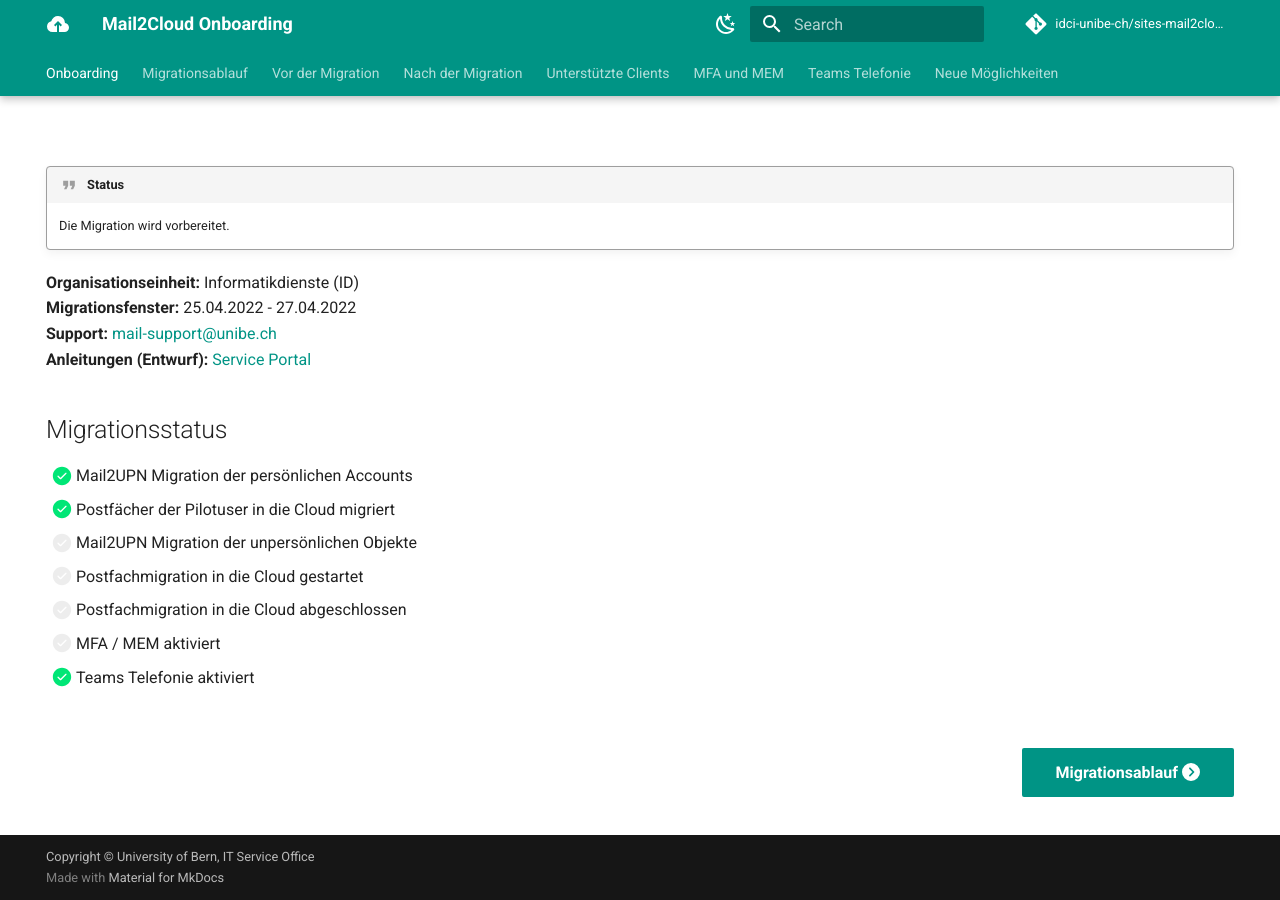
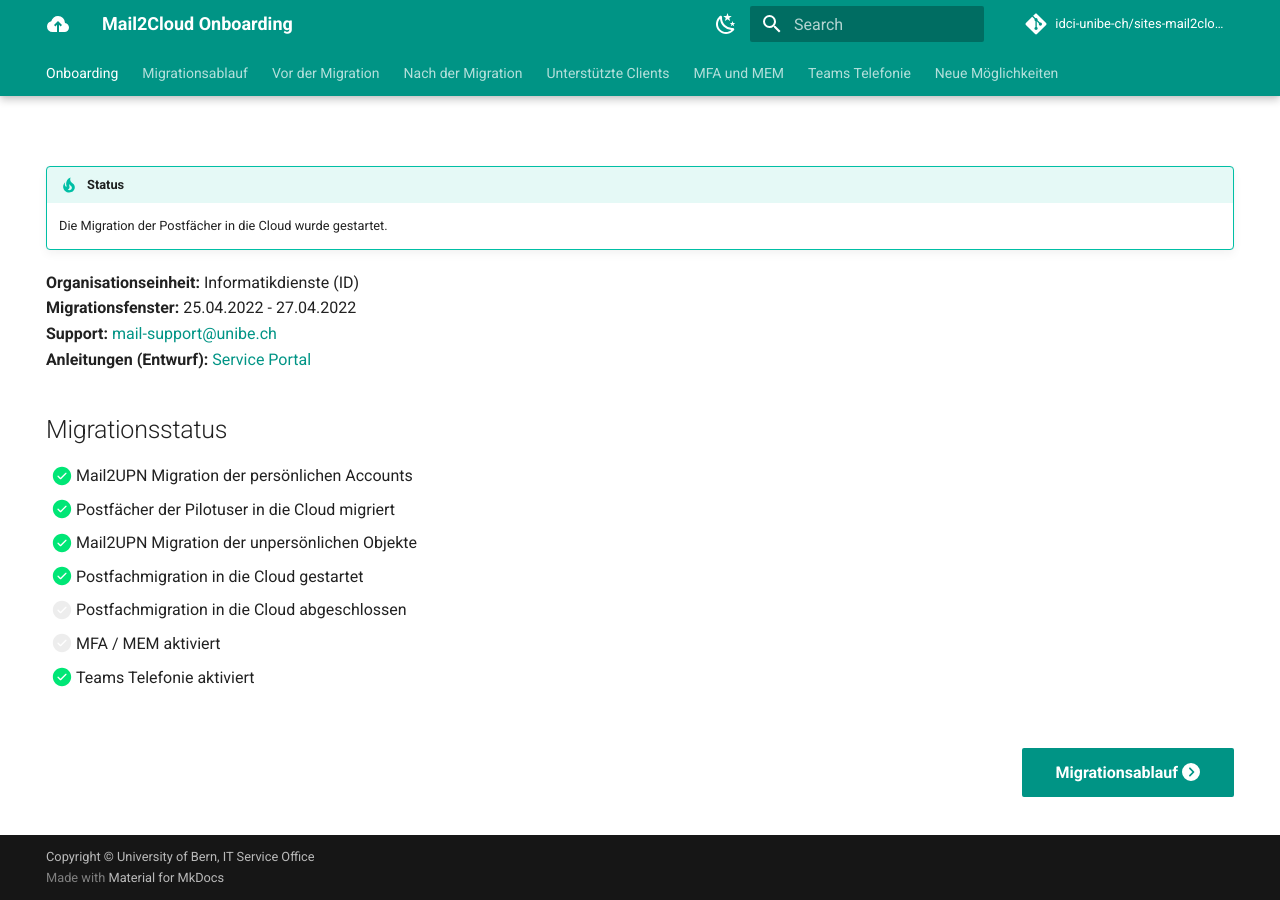
Before and after one commit to idci-unibe-ch/sites-mail2cloud, an MkDocs documentation site: the page built from docs/index.md, in a window 1280 px wide. Built offline with MkDocs 1.6.1 and Material for MkDocs 9.7.7, drawn with Linux system fonts in a browser that asks for light colours; comment, search, counter and statistics services are not loaded.

Commit message:
(story): Updated migration status

```diff
--- a/docs/index.md
+++ b/docs/index.md
@@ -4,11 +4,11 @@ hide:
   - toc
 ---
 
-!!! quote "Status"
-    Die Migration wird vorbereitet.
+<!-- !!! quote "Status"
+    Die Migration wird vorbereitet. -->
 
-<!-- !!! tip "Status"
-    Die Migration der Postfächer in die Cloud wurde gestartet. -->
+!!! tip "Status"
+    Die Migration der Postfächer in die Cloud wurde gestartet.
 
 <!-- !!! success "Status"
     Die Migration der Postfächer in die Cloud wurde erfolgreich abgeschlossen. -->
@@ -25,8 +25,8 @@ hide:
 
 - [x] Mail2UPN Migration der persönlichen Accounts
 - [x] Postfächer der Pilotuser in die Cloud migriert
-- [ ] Mail2UPN Migration der unpersönlichen Objekte
-- [ ] Postfachmigration in die Cloud gestartet
+- [x] Mail2UPN Migration der unpersönlichen Objekte
+- [x] Postfachmigration in die Cloud gestartet
 - [ ] Postfachmigration in die Cloud abgeschlossen
 - [ ] MFA / MEM aktiviert
 - [x] Teams Telefonie aktiviert
```
